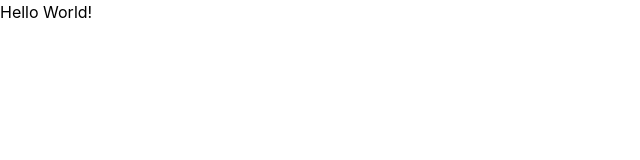
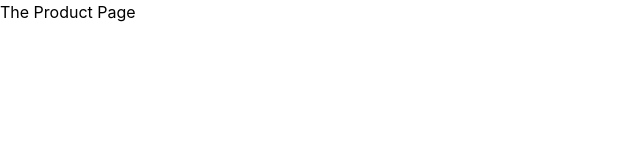
Before and after one commit to rubanthilak/store360-online, a React (Vite) app in the folder packages/client/: page /products in a window 1280 px wide. Shown: the top 160 px of the page, without its empty margins (0-640 px from the left). Built offline with nearby package versions, Linux system fonts and the light colour scheme.

Commit message:
client: testing routes

```diff
--- a/packages/client/src/App.jsx
+++ b/packages/client/src/App.jsx
@@ -1,12 +1,22 @@
-import React from 'react'
+import React from 'react';
+import { Route, Switch } from 'react-router-dom';
+import Home from './views/home/Home';
+import Products from './views/products/Products';
 
 function App() {
 
   return (
     <div className="App">
-      <h1>Hello World!</h1>
+      <Switch>
+        <Route path="/products" >
+          <Products />
+        </Route>
+        <Route path="/" >
+          <Home />
+        </Route>
+      </Switch>
     </div>
   )
 }
 
-export default App
+export default App;
--- a/packages/client/src/main.jsx
+++ b/packages/client/src/main.jsx
@@ -1,11 +1,14 @@
 import React from 'react'
 import ReactDOM from 'react-dom'
+import { BrowserRouter } from 'react-router-dom'
 import './index.css'
 import App from './App'
 
 ReactDOM.render(
   <React.StrictMode>
-    <App />
+    <BrowserRouter>
+      <App />
+    </BrowserRouter>
   </React.StrictMode>,
   document.getElementById('root')
 )
--- /dev/null
+++ b/packages/client/src/views/home/Home.jsx
@@ -0,0 +1,7 @@
+import React from 'react';
+
+function Home() {
+    return <h1>The Home Page</h1>
+}
+
+export default Home;
--- /dev/null
+++ b/packages/client/src/views/products/Products.jsx
@@ -0,0 +1,7 @@
+import React from 'react';
+
+function Products() {
+    return <h1>The Product Page</h1>
+}
+
+export default Products;
```
